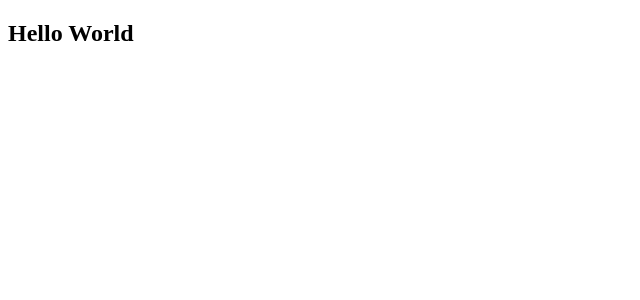
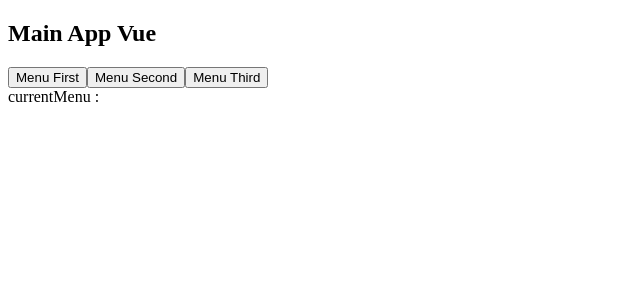
Before and after one commit to yojulab/learn_vue, a Vue app: page / in a window 1280 px wide. Shown: the top 300 px of the page, without its empty margins (0-640 px from the left). Built offline with nearby package versions, Linux system fonts and the light colour scheme.

Commit message:
add componets dynamic and keep-alive

```diff
--- a/src/App.vue
+++ b/src/App.vue
@@ -1,13 +1,33 @@
 <template>
-  <h2>Hello World</h2>
+  <h2>Main App Vue</h2>
+  <button @click="currentMenu = 'MenuFirst'">Menu First</button>
+  <button @click="currentMenu = 'MenuSecond'">Menu Second</button>
+  <button @click="currentMenu = 'MenuThird'">Menu Third</button>
+  <div>
+    currentMenu :
+    <keep-alive>
+      <component :is="currentMenu"></component>
+    </keep-alive>
+  </div>
 </template>
 
 <script>
+import MenuFirst from "./components/dynamic/MenuFirst.vue";
+import MenuSecond from "./components/dynamic/MenuSecond.vue";
+import MenuThird from "./components/dynamic/MenuThird.vue";
 export default {
   name: "App",
-  // components: {
-  //   HelloWorld
-  // }
+  components: {
+    MenuFirst,
+    MenuSecond,
+    MenuThird,
+  },
+  data() {
+    return {
+      message: "Hello Vue!",
+      currentMenu: "",
+    };
+  },
 };
 </script>
 
--- /dev/null
+++ b/src/components/dynamic/MenuFirst.vue
@@ -0,0 +1,11 @@
+<template>
+  <h3>Menu First</h3>
+</template>
+
+<script>
+export default {
+  name: "MenuFirst",
+};
+</script>
+
+<style></style>
--- /dev/null
+++ b/src/components/dynamic/MenuSecond.vue
@@ -0,0 +1,17 @@
+<template>
+  <h3>Menu Second</h3>
+  <input type="text" name="" id="" v-model="message" />
+</template>
+
+<script>
+export default {
+  name: "MenuSecond",
+  data() {
+    return {
+      message: "Hello Vue!",
+    };
+  },
+};
+</script>
+
+<style></style>
--- /dev/null
+++ b/src/components/dynamic/MenuThird.vue
@@ -0,0 +1,11 @@
+<template>
+  <h3>Menu Third</h3>
+</template>
+
+<script>
+export default {
+  name: "MenuThird",
+};
+</script>
+
+<style></style>
```
